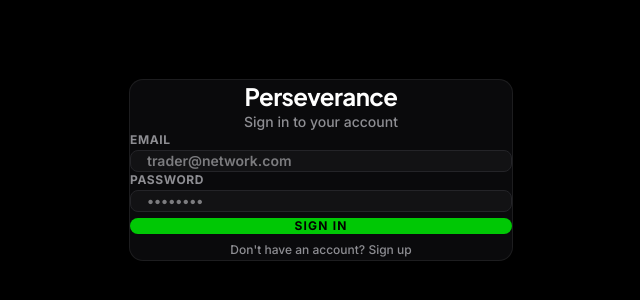
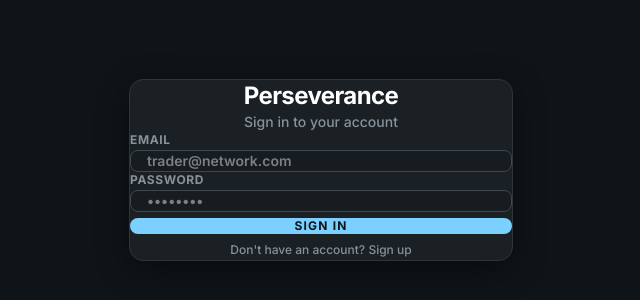
Before and after one commit to hputta23/trading-journal-app, a React (Vite) app: page / in a window 1280 px wide. Shown: the part 230-530 px from the top of the page, without its empty margins (319-959 px from the left). Built offline with nearby package versions, Linux system fonts and the light colour scheme.

Commit message:
feat: migrate to blueprint theme and upgrade heatmap to 365-day calendar

```diff
--- a/src/components/AuthView.jsx
+++ b/src/components/AuthView.jsx
@@ -38,7 +38,7 @@ export default function AuthView() {
       <div className="w-full max-w-sm rounded-xl p-6 sm:p-8 glass-panel" style={{ background: 'var(--bg-card)', border: '1px solid var(--border-card)', boxShadow: '0 8px 32px rgba(0, 0, 0, 0.4)' }}>
 
         <div className="text-center mb-8">
-          <h1 className="text-2xl font-bold mb-2 tracking-tight" style={{ color: 'var(--text-dark)', fontFamily: "'Plus Jakarta Sans', sans-serif" }}>
+          <h1 className="text-2xl font-bold mb-2 tracking-tight" style={{ color: 'var(--text-dark)', fontFamily: "'Inter', sans-serif" }}>
             Perseverance
           </h1>
           <p className="text-sm font-medium" style={{ color: 'var(--text-secondary)' }}>
--- a/src/components/EntryForm.jsx
+++ b/src/components/EntryForm.jsx
@@ -15,7 +15,7 @@ const MISTAKES = [
   'Over-traded'
 ];
 
-const fontStyle = { fontFamily: "'Outfit', sans-serif" };
+const fontStyle = { fontFamily: "'Inter', sans-serif" };
 
 const inputStyle = {
   background: 'var(--bg-input)',
--- a/src/components/Header.jsx
+++ b/src/components/Header.jsx
@@ -33,7 +33,7 @@ export default function Header({ onToggleMobileMenu, theme = 'dark', onToggleThe
         <div className="flex flex-col leading-none">
           <span
             className="text-[13px] font-extrabold tracking-[0.12em] uppercase"
-            style={{ color: 'var(--text-dark)', fontFamily: "'Outfit', sans-serif" }}
+            style={{ color: 'var(--text-dark)', fontFamily: "'Inter', sans-serif" }}
           >
             TradeOS
           </span>
--- a/src/components/JournalView.jsx
+++ b/src/components/JournalView.jsx
@@ -3,7 +3,7 @@ import { Save, Frown, ExternalLink, BookOpen, Activity, Award, CheckCircle2, Tar
 import { MOODS, MARKET_CONDITIONS, GRADES, loadJournalEntries, saveJournalEntry, emptyJournalEntry } from '../utils/journal';
 import { calcDailyStats, formatCurrency, formatPercent, formatNumber } from '../utils/calculations';
 
-const fontStyle = { fontFamily: "'Plus Jakarta Sans', sans-serif" };
+const fontStyle = { fontFamily: "'Inter', sans-serif" };
 const monoStyle = { fontFamily: "'JetBrains Mono', monospace" };
 
 const panelStyle = {
--- a/src/components/SettingsModal.jsx
+++ b/src/components/SettingsModal.jsx
@@ -232,7 +232,7 @@ export default function SettingsModal({ settings, onSave, onClose }) {
               border: 'none',
               background: 'var(--border-active)',
               color: 'var(--bg-app)',
-              fontFamily: "'Plus Jakarta Sans', sans-serif",
+              fontFamily: "'Inter', sans-serif",
               fontSize: '11px',
               fontWeight: 'bold',
               textTransform: 'uppercase',
@@ -258,7 +258,7 @@ export default function SettingsModal({ settings, onSave, onClose }) {
               border: '1px solid var(--border-card)',
               background: 'transparent',
               color: 'var(--text-secondary)',
-              fontFamily: "'Plus Jakarta Sans', sans-serif",
+              fontFamily: "'Inter', sans-serif",
               fontSize: '11px',
               fontWeight: 'bold',
               textTransform: 'uppercase',
--- a/src/components/SidebarStats.jsx
+++ b/src/components/SidebarStats.jsx
@@ -37,7 +37,7 @@ export default function SidebarStats({
       <div className="space-y-1 py-1 border-b border-[var(--border-card)] pb-3 mb-2">
         <div className="flex items-center gap-3 flex-nowrap whitespace-nowrap mb-1">
           <Radio size={16} className="text-[var(--text-accent)] pulse-cyan flex-shrink-0" />
-          <div className="text-xs font-bold tracking-[0.2em] uppercase whitespace-nowrap" style={{ color: 'var(--text-dark)', fontFamily: "'Outfit', sans-serif" }}>
+          <div className="text-xs font-bold tracking-[0.2em] uppercase whitespace-nowrap" style={{ color: 'var(--text-dark)', fontFamily: "'Inter', sans-serif" }}>
             PERSEVERANCE
           </div>
         </div>
@@ -79,7 +79,7 @@ export default function SidebarStats({
               <span className={isActive ? 'text-[var(--text-accent)]' : 'text-[#64748b]'}>
                 {tab.icon}
               </span>
-              <span className="whitespace-nowrap font-medium" style={{ fontFamily: "'Plus Jakarta Sans', sans-serif" }}>{tab.label}</span>
+              <span className="whitespace-nowrap font-medium" style={{ fontFamily: "'Inter', sans-serif" }}>{tab.label}</span>
             </button>
           );
         })}
--- a/src/components/TradeTable.jsx
+++ b/src/components/TradeTable.jsx
@@ -117,7 +117,7 @@ export default function TradeTable({ trades, onEdit, onDelete }) {
             <thead>
               <tr className="bg-[var(--bg-sidebar)] border-b" style={{ borderColor: 'var(--border-card)' }}>
                 {['#', 'TIME', 'TICKER', 'DIR', 'ASSET', 'ENTRY', 'EXIT', 'QTY', 'GROSS', 'FEES', 'NET', 'STRATEGY', 'IMG', 'STATUS', ''].map((h) => (
-                  <th key={h} className="px-5 py-4 text-left font-bold uppercase whitespace-nowrap" style={{ color: 'var(--text-secondary)', fontSize: '10px', letterSpacing: '0.08em', fontFamily: "'Plus Jakarta Sans', sans-serif" }}>
+                  <th key={h} className="px-5 py-4 text-left font-bold uppercase whitespace-nowrap" style={{ color: 'var(--text-secondary)', fontSize: '10px', letterSpacing: '0.08em', fontFamily: "'Inter', sans-serif" }}>
                     {h}
                   </th>
                 ))}
--- a/src/components/TradesView.jsx
+++ b/src/components/TradesView.jsx
@@ -5,7 +5,7 @@ import EntryForm from './EntryForm';
 import TerminalWindow from './TerminalWindow';
 import { calcDailyStats, formatCurrency, formatPercent, formatNumber } from '../utils/calculations';
 
-const fontStyle = { fontFamily: "'Plus Jakarta Sans', sans-serif" };
+const fontStyle = { fontFamily: "'Inter', sans-serif" };
 const inputStyle = {
   background: 'var(--bg-input)',
   borderColor: 'var(--border-input)',
--- a/src/index.css
+++ b/src/index.css
@@ -1,100 +1,98 @@
-@import url('https://fonts.googleapis.com/css2?family=Plus+Jakarta+Sans:wght@300;400;500;600;700;800&family=Outfit:wght@300;400;500;600;700&family=JetBrains+Mono:wght@400;500;700&display=swap');
+@import url('https://fonts.googleapis.com/css2?family=Inter:wght@400;500;600;700;800;900&family=JetBrains+Mono:wght@500;700&display=swap');
 @import "tailwindcss";
 
 /* ═══════════════════════════════════════════════════════
-   CYBER COCKPIT MAKE OVER — ROBINHOOD x PALANTIR COHESIVE THEME
+   BLUEPRINT FINANCE DASHBOARD THEME
    ═══════════════════════════════════════════════════════ */
 
 :root {
-  --bg-app: #000000; /* Pure pitch-black Robinhood void */
-  --bg-sidebar: #08080a; /* Sleek secondary deep black */
-  --bg-card: rgba(12, 12, 15, 0.85); /* Frosted dark card */
-  --border-card: rgba(255, 255, 255, 0.08); /* Faint reflective border */
-  --border-active: #00c805; /* Robinhood signature green */
-  --text-primary: #e5e5ea; /* Vibrant iOS-style white text */
-  --text-secondary: #8e8e93; /* Readable iOS secondary slate */
-  --text-dark: #ffffff; /* Crisp white headers */
-  --text-accent: #00c805; /* Neon green active accents */
+  --bg-app: #0f1418; /* Blueprint Surface */
+  --bg-sidebar: #0a0f12; /* Blueprint Surface Container Lowest */
+  --bg-card: #1b2024; /* Blueprint Surface Container */
+  --border-card: #303539; /* Blueprint Surface Container Highest */
+  --border-active: #7bd0ff; /* Blueprint Primary Fixed Dim */
+  --text-primary: #dee3e8; /* Blueprint On Surface */
+  --text-secondary: #87929a; /* Blueprint Outline */
+  --text-dark: #ffffff; /* White */
+  --text-accent: #7bd0ff; /* Blueprint Primary Fixed Dim */
 
-  --bg-badge-profit: rgba(0, 200, 5, 0.15);
-  --color-profit: #00e676; /* Vivid neon profit green on dark */
-  --border-profit: rgba(0, 200, 5, 0.35);
+  --bg-badge-profit: rgba(52, 211, 153, 0.15); /* Muted Emerald */
+  --color-profit: #34d399;
+  --border-profit: rgba(52, 211, 153, 0.35);
 
-  --bg-badge-loss: rgba(255, 59, 92, 0.15);
-  --color-loss: #ff3b30; /* Vibrant neon loss red on dark */
-  --border-loss: rgba(255, 59, 92, 0.35);
+  --bg-badge-loss: rgba(255, 180, 171, 0.15); /* Blueprint Error */
+  --color-loss: #ffb4ab;
+  --border-loss: rgba(255, 180, 171, 0.35);
 
-  --bg-badge-cyan: rgba(0, 199, 190, 0.15);
-  --color-cyan: #64d2ff;
-  --border-cyan: rgba(0, 199, 190, 0.35);
+  --bg-badge-cyan: rgba(142, 213, 255, 0.15); /* Blueprint Primary */
+  --color-cyan: #8ed5ff;
+  --border-cyan: rgba(142, 213, 255, 0.35);
 
-  --bg-kpi-profit: rgba(0, 200, 5, 0.06);
-  --border-kpi-profit: rgba(0, 200, 5, 0.25);
+  --bg-kpi-profit: rgba(52, 211, 153, 0.06);
+  --border-kpi-profit: rgba(52, 211, 153, 0.25);
 
-  --bg-kpi-loss: rgba(255, 59, 92, 0.06);
-  --border-kpi-loss: rgba(255, 59, 92, 0.25);
+  --bg-kpi-loss: rgba(255, 180, 171, 0.06);
+  --border-kpi-loss: rgba(255, 180, 171, 0.25);
 
-  --bg-kpi-cyan: rgba(100, 210, 255, 0.06);
-  --border-kpi-cyan: rgba(100, 210, 255, 0.25);
+  --bg-kpi-cyan: rgba(142, 213, 255, 0.06);
+  --border-kpi-cyan: rgba(142, 213, 255, 0.25);
 
-  --bg-kpi-slate: rgba(142, 142, 147, 0.06);
-  --border-kpi-slate: rgba(142, 142, 147, 0.2);
+  --bg-kpi-slate: rgba(135, 146, 154, 0.06);
+  --border-kpi-slate: rgba(135, 146, 154, 0.2);
 
-  --bg-input: #121214;
-  --border-input: #242428;
-  --text-input: #e5e5ea;
-  --heatmap-empty: #1a1a1f; /* visible dark grey cell */
-  --color-cyan: #64d2ff; /* theme-aware cyan */
+  --bg-input: #171c20; /* Blueprint Surface Container Low */
+  --border-input: #3e484f; /* Blueprint Outline Variant */
+  --text-input: #dee3e8;
+  --heatmap-empty: #252b2e; /* Blueprint Surface Container High */
 
-  --scrollbar-track: #000000;
-  --scrollbar-thumb: #2c2c2e;
-  --accent-glow: rgba(0, 200, 5, 0.15);
+  --scrollbar-track: #0a0f12;
+  --scrollbar-thumb: #3e484f;
+  --accent-glow: rgba(123, 208, 255, 0.15);
 }
 
 [data-theme='light'] {
-  --bg-app: #ffffff; /* Crisp pure white Robinhood light theme */
-  --bg-sidebar: #f2f2f7; /* Very soft light grey background sidebar */
-  --bg-card: rgba(255, 255, 255, 0.95); /* Airy pure white glass card */
-  --border-card: rgba(0, 0, 0, 0.08); /* Subtle border */
-  --border-active: #00c805; /* Robinhood vibrant green active indicator */
-  --text-primary: #1c1c1e; /* Sleek high-contrast dark text */
-  --text-secondary: #555559; /* Medium contrast Apple grey */
-  --text-dark: #000000; /* Pure black titles */
-  --text-accent: #008a04; /* Highly visible forest green active text */
+  --bg-app: #f8fafc; /* Blueprint Light Surface Container Low */
+  --bg-sidebar: #ffffff; /* Blueprint Light Surface Container Lowest */
+  --bg-card: #ffffff; /* Blueprint Light Surface */
+  --border-card: #e2e8f0; /* Blueprint Light Surface Container High */
+  --border-active: #0284c7; /* Blueprint Light Primary Fixed Dim */
+  --text-primary: #0f172a; /* Blueprint Light On Surface */
+  --text-secondary: #64748b; /* Blueprint Light Secondary */
+  --text-dark: #000000;
+  --text-accent: #0284c7; /* Blueprint Light Primary Fixed Dim */
 
-  --bg-badge-profit: rgba(0, 135, 17, 0.08);
-  --color-profit: #008711; /* Dark high-contrast green for absolute readability on white */
-  --border-profit: rgba(0, 135, 17, 0.25);
+  --bg-badge-profit: rgba(16, 185, 129, 0.08);
+  --color-profit: #10b981;
+  --border-profit: rgba(16, 185, 129, 0.25);
 
-  --bg-badge-loss: rgba(179, 0, 30, 0.08);
-  --color-loss: #b3001e; /* Dark high-contrast red for absolute readability on white */
-  --border-loss: rgba(179, 0, 30, 0.25);
+  --bg-badge-loss: rgba(220, 38, 38, 0.08);
+  --color-loss: #dc2626; /* Blueprint Light Error */
+  --border-loss: rgba(220, 38, 38, 0.25);
 
   --bg-badge-cyan: rgba(2, 132, 199, 0.08);
-  --color-cyan: #0284c7; /* Dark readable cyan on white */
+  --color-cyan: #0284c7;
   --border-cyan: rgba(2, 132, 199, 0.25);
 
-  --bg-kpi-profit: rgba(0, 135, 17, 0.04);
-  --border-kpi-profit: rgba(0, 135, 17, 0.15);
+  --bg-kpi-profit: rgba(16, 185, 129, 0.04);
+  --border-kpi-profit: rgba(16, 185, 129, 0.15);
 
-  --bg-kpi-loss: rgba(179, 0, 30, 0.04);
-  --border-kpi-loss: rgba(179, 0, 30, 0.15);
+  --bg-kpi-loss: rgba(220, 38, 38, 0.04);
+  --border-kpi-loss: rgba(220, 38, 38, 0.15);
 
   --bg-kpi-cyan: rgba(2, 132, 199, 0.04);
   --border-kpi-cyan: rgba(2, 132, 199, 0.15);
 
-  --bg-kpi-slate: rgba(85, 85, 89, 0.04);
-  --border-kpi-slate: rgba(85, 85, 89, 0.12);
+  --bg-kpi-slate: rgba(100, 116, 139, 0.04);
+  --border-kpi-slate: rgba(100, 116, 139, 0.12);
 
   --bg-input: #ffffff;
-  --border-input: #d1d1d6;
-  --text-input: #1c1c1e;
-  --heatmap-empty: #e5e5ea; /* visible light grey cell */
-  --color-cyan: #0284c7; /* readable cyan on white */
+  --border-input: #cbd5e1; /* Blueprint Light Outline Variant */
+  --text-input: #0f172a;
+  --heatmap-empty: #e2e8f0; /* Blueprint Light Surface Container High */
 
-  --scrollbar-track: #ffffff;
-  --scrollbar-thumb: #d1d1d6;
-  --accent-glow: rgba(0, 200, 5, 0.08);
+  --scrollbar-track: #f8fafc;
+  --scrollbar-thumb: #cbd5e1;
+  --accent-glow: rgba(2, 132, 199, 0.08);
 }
 
 /* ── Reset & Core Tokens ── */
@@ -317,7 +315,7 @@ input[type="number"] {
 
 /* ── Typography and Heading Scale helpers ── */
 .heading-xl {
-  font-family: 'Outfit', sans-serif;
+  font-family: 'Inter', sans-serif;
   font-size: 24px;
   font-weight: 600;
   letter-spacing: -0.02em;
@@ -325,14 +323,14 @@ input[type="number"] {
 }
 
 .heading-lg {
-  font-family: 'Outfit', sans-serif;
+  font-family: 'Inter', sans-serif;
   font-size: 18px;
   font-weight: 600;
   color: var(--text-dark);
 }
 
 .heading-md {
-  font-family: 'Outfit', sans-serif;
+  font-family: 'Inter', sans-serif;
   font-size: 14px;
   font-weight: 600;
   color: var(--text-dark);
@@ -392,7 +390,7 @@ input[type="number"] {
   text-transform: uppercase;
   letter-spacing: 0.18em;
   color: var(--text-secondary);
-  font-family: 'Plus Jakarta Sans', sans-serif;
+  font-family: 'Inter', sans-serif;
   display: flex;
   align-items: center;
   flex-wrap: nowrap !important;
```
Also changed, not shown: src/components/DashboardView.jsx (+11 -11 lines), src/components/SettingsView.jsx (+6 -6 lines).
